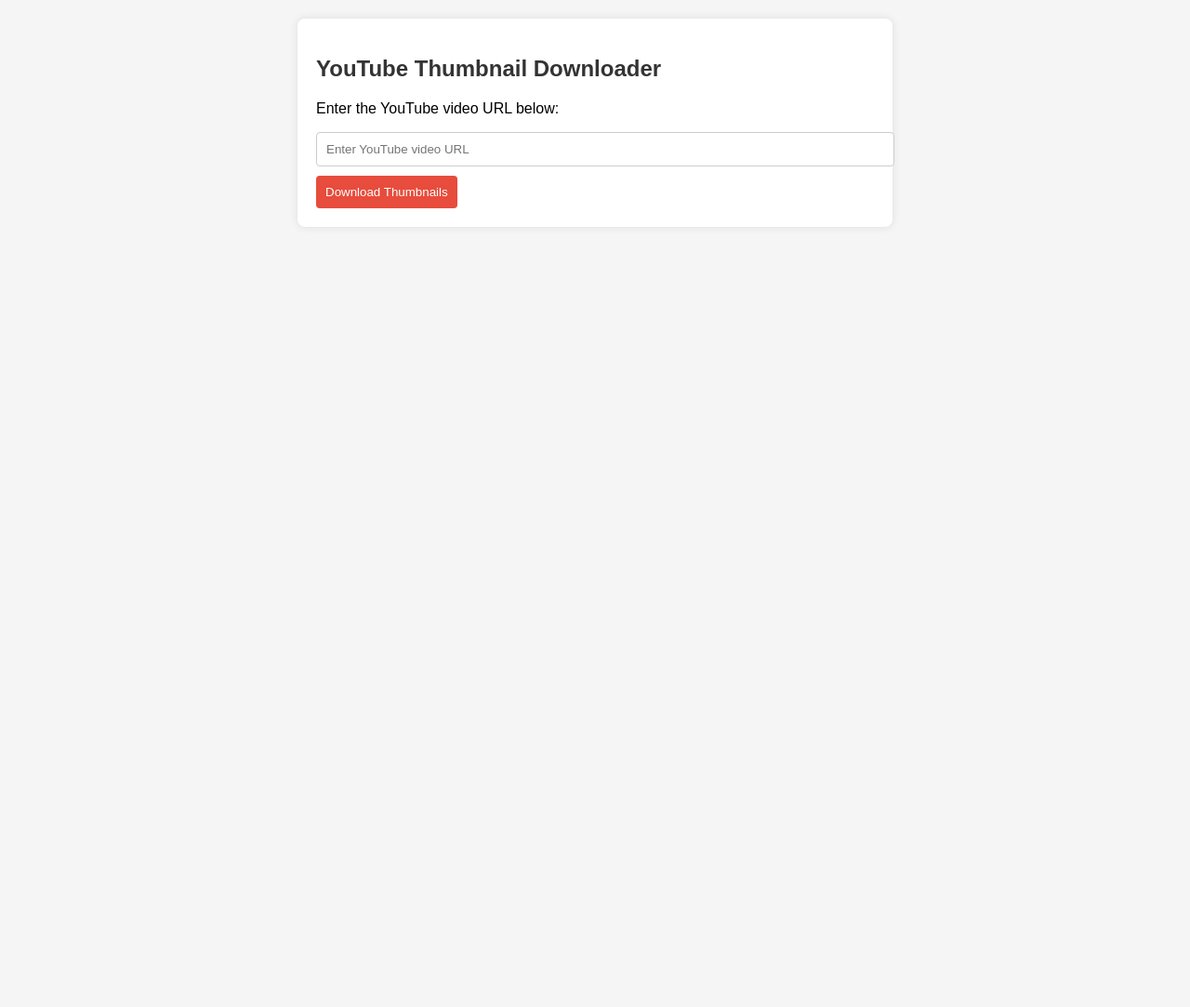
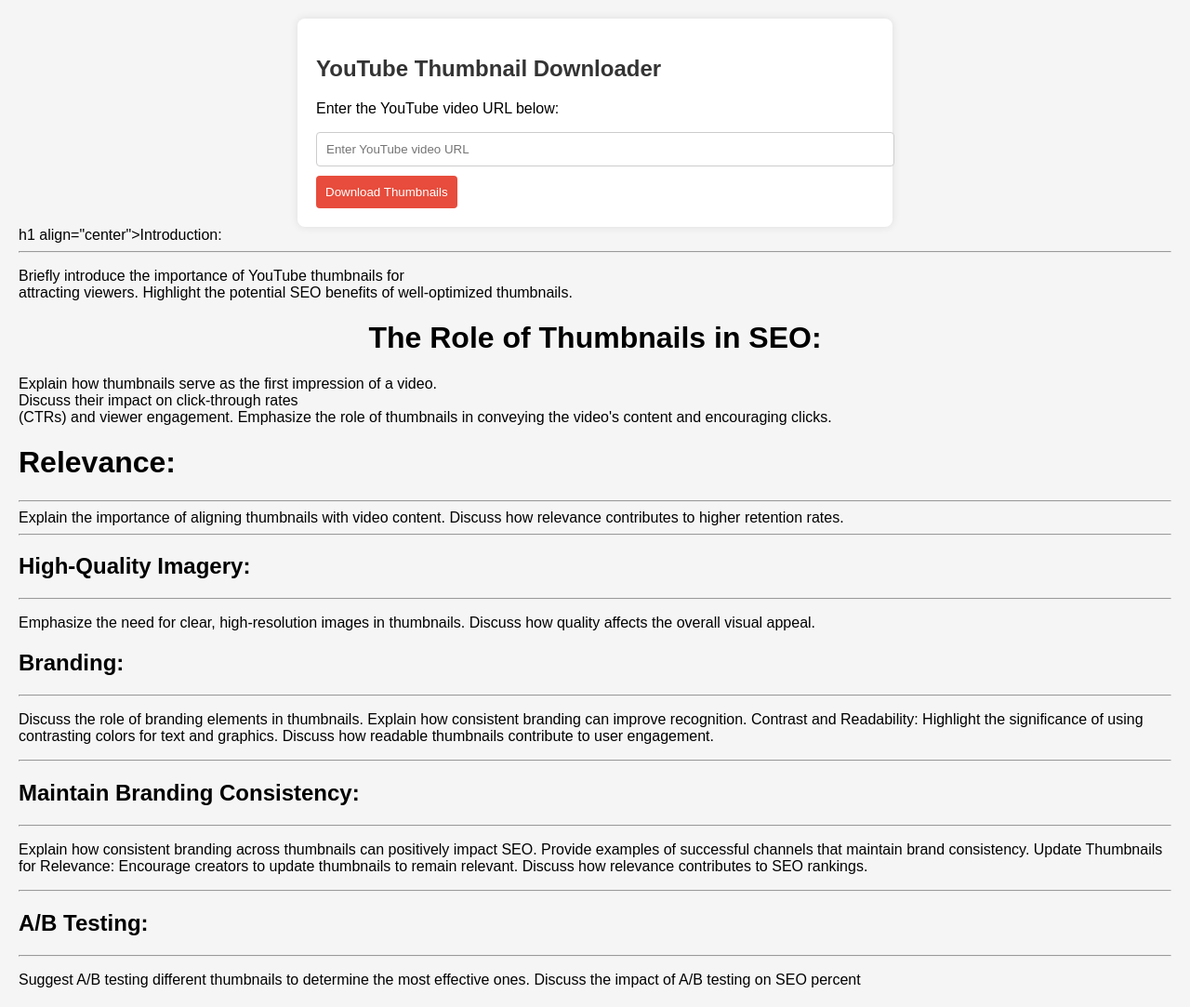
Before and after one commit to m68h/Youtubethumbnaildownload, a plain HTML site: page index.html in a window 1280 px wide. Shown: the whole page at 93% size. Before the commit the page ends 800 px from the top, so only its background shows below. Drawn offline with Linux system fonts and the light colour scheme.

Commit message:
Update index.html

```diff
--- a/index.html
+++ b/index.html
@@ -124,6 +124,44 @@
             return videoIdMatch && videoIdMatch[1];
         }
     </script>
+h1 align="center">Introduction:</h1>
+    <hr>
+    <p>Briefly introduce the importance of YouTube thumbnails for<br> attracting viewers.
+        Highlight the potential SEO benefits of well-optimized thumbnails.</p>
+        <h1 align="center"> The Role of Thumbnails in SEO:</h1>
+        <p>Explain how thumbnails serve as the first impression of a video.<br>
+            Discuss their impact on click-through rates <br>(CTRs) and viewer engagement.
+            Emphasize the role of thumbnails in conveying the video's content and encouraging clicks.</p>
+          <h1>Relevance:</h1>
+            <hr>
+Explain the importance of aligning thumbnails with video content.
+Discuss how relevance contributes to higher retention rates.
+<hr>
+<h2>High-Quality Imagery:</h2>
+<hr>
+<p>Emphasize the need for clear, high-resolution images in thumbnails.
+Discuss how quality affects the overall visual appeal.</p>
+<h2>Branding:</h2>
+<hr>
+<p>Discuss the role of branding elements in thumbnails.
+Explain how consistent branding can improve recognition.
+Contrast and Readability:
+Highlight the significance of using contrasting colors for text and graphics.
+Discuss how readable thumbnails contribute to user engagement.</p>
+<hr>
+<h2>Maintain Branding Consistency:</h2>
+<hr>
+<p>Explain how consistent branding across thumbnails can positively impact SEO.
+Provide examples of successful channels that maintain brand consistency.
+Update Thumbnails for Relevance:
+
+Encourage creators to update thumbnails to remain relevant.
+Discuss how relevance contributes to SEO rankings.</p>
+<hr>
+<h2>A/B Testing:</h2>
+<hr>
+<p>Suggest A/B testing different thumbnails to determine the most effective ones.
+Discuss the impact of A/B testing on SEO percent</p>
 
 </body>
 </html>
```
